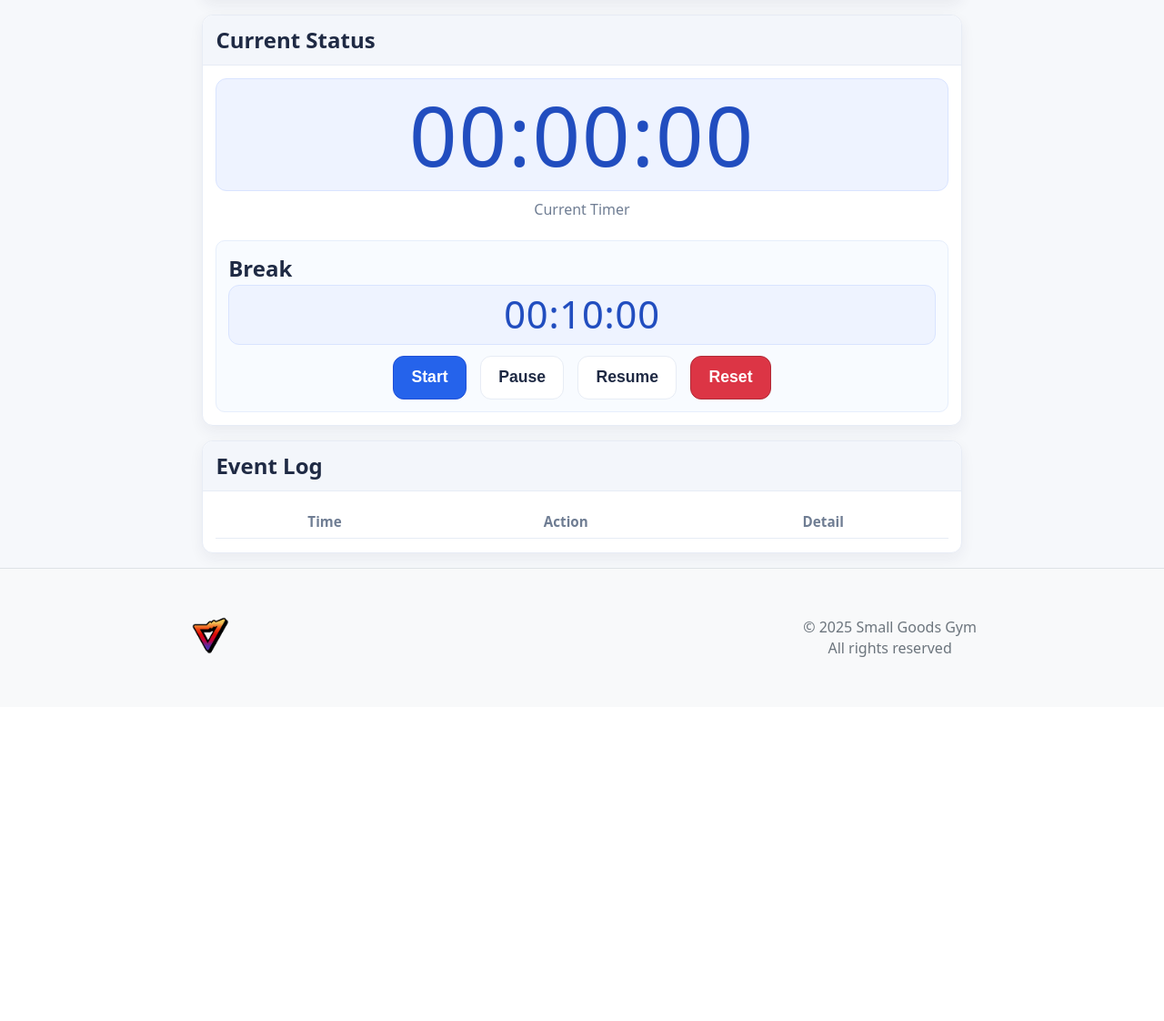
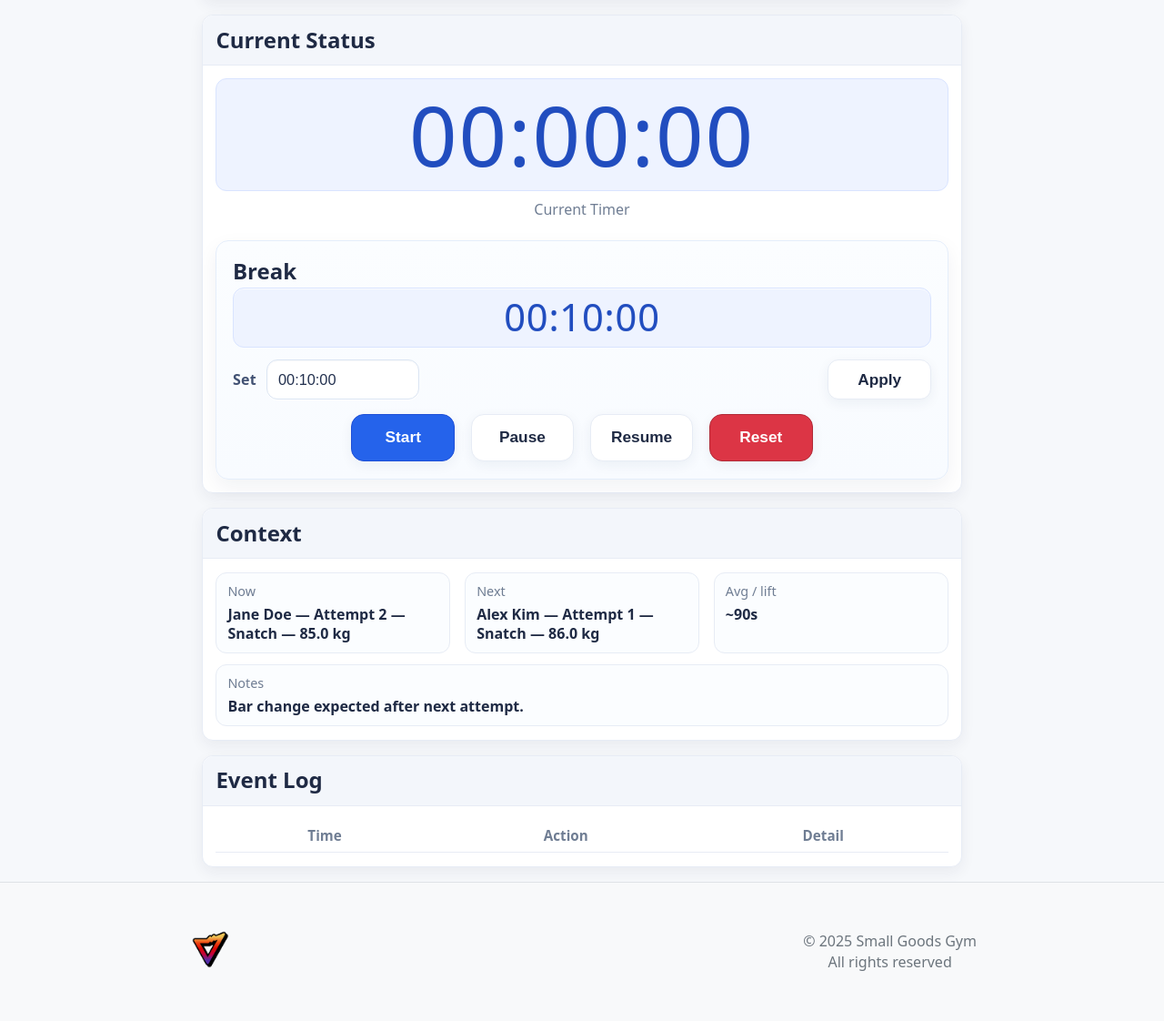
Before and after one commit to cits5206Group9/SmallGoods-Competition-app, a Flask app: page /admin/timer in a window 1280 px wide. Shown: the part 571-1693 px from the top of the page at 91% size. Before the commit the page ends 1293 px from the top, so only its background shows below. Run offline with Flask 3, Linux system fonts and the light colour scheme; lists and menus that the app fills with data are empty.

Commit message:
Added few features to timer page and added context

```diff
--- a/app/routes.py
+++ b/app/routes.py
@@ -25,11 +25,19 @@ def data():
 
 @admin_bp.route("/timer",endpoint="timer")
 def timer_page():
+    # Temporary context data (stub) for display only
+    ctx = {
+        "now":  {"athlete": "Jane Doe", "attempt": 2, "lift": "Snatch", "declared": 85.0},
+        "next": {"athlete": "Alex Kim", "attempt": 1, "lift": "Snatch", "declared": 86.0},
+        "avg_sec_per_lift": 90,
+        "notes": "Bar change expected after next attempt."
+    }
     # Defaults for MVP: 60s attempt, 10 min break
     return render_template(
         "admin/timer.html",
         default_attempt_seconds=60,
-        default_break_seconds=600
+        default_break_seconds=600,
+        context = ctx
     )
 
 @admin_bp.route('/referee')
--- a/app/static/css/timekeeper.css
+++ b/app/static/css/timekeeper.css
@@ -320,3 +320,151 @@ h6 { margin: 0 0 .5rem; font-size: 1rem; }
 /* Event Log: center-align text */
 .tk-table th,
 .tk-table td { text-align: center; }
+
+.timer-set {
+  display: flex;
+  align-items: center;
+  gap: .6rem;
+  margin: .5rem 0 .4rem;
+}
+.input-hms {
+  width: 9.5rem;           /* fits 00:10:00 comfortably */
+  padding: .55rem .7rem;
+  border: 1px solid #e7ecf5;
+  border-radius: 10px;
+  background: #fff;
+  font-size: 1rem;
+}
+#btnBreakApply.invalid { animation: pulse 300ms linear 1; }
+@keyframes pulse { 50% { transform: scale(0.98); } }
+
+
+/* ==== Break panel – refined look ======================================= */
+.panel {
+  background: linear-gradient(180deg, #fbfdff 0%, #f8fbff 100%);
+  border: 1px solid #e5eefb;
+  border-radius: 14px;
+  box-shadow: 0 8px 22px rgba(20, 35, 70, .06);
+  padding: 1rem 1.1rem 1.2rem;
+}
+
+.panel h6 {
+  /* Larger, confident heading */
+  font-size: clamp(1.1rem, .95rem + .6vw, 1.35rem);
+  font-weight: 900;
+  letter-spacing: .2px;
+  margin: 0 0 .75rem;
+  color: #24324e;
+}
+
+/* Timer chip — centered, with subtle inner glow */
+.panel .display-time {
+  text-align: center;
+  background: #eef4ff;
+  border: 1px solid #d9e7ff;
+  border-radius: 14px;
+  padding: .9rem 1.2rem;
+  color: #1f43b8;
+  text-shadow: 0 0 1px rgba(31, 67, 184, .25);
+  box-shadow: inset 0 1px 0 rgba(255,255,255,.7);
+  margin-bottom: .85rem;
+}
+
+/* "Set" row – clean alignment, input+button as a compact group */
+.timer-set {
+  display: grid;
+  grid-template-columns: auto 1fr auto; /* label / input / button */
+  gap: .6rem .7rem;
+  align-items: center;
+  margin: .2rem 0 .6rem;
+}
+.timer-set label {
+  color: #415173;
+  font-weight: 800;
+  letter-spacing: .2px;
+}
+.input-hms {
+  height: 44px;
+  width: 10.5rem;               /* fits 00:10:00 comfortably */
+  padding: .55rem .75rem;
+  border: 1px solid #dbe5f3;
+  border-radius: 12px;
+  background: #fff;
+  font-size: 1.02rem;
+  color: #23314f;
+  box-shadow: 0 1px 0 rgba(255,255,255,.8), inset 0 1px 2px rgba(31,49,97,.04);
+}
+.input-hms:focus {
+  outline: none;
+  border-color: #9ec1ff;
+  box-shadow: 0 0 0 3px rgba(66,133,244,.15);
+}
+
+/* Apply button styled to match your system buttons */
+#btnBreakApply {
+  height: 44px;
+  padding: .55rem 1.1rem;
+  border-radius: 12px;
+  font-weight: 800;
+}
+
+/* Primary action row – centered, with generous spacing */
+.panel .btn-row {
+  justify-content: center;
+  gap: .75rem;
+  margin-top: .95rem;
+}
+
+.panel .btn {
+  min-width: 7.1rem;
+  height: 52px;                 /* thumb-friendly */
+  padding: 0 1.1rem;
+  border-radius: 14px;
+  font-size: 1.08rem;
+  font-weight: 800;
+  box-shadow: 0 4px 14px rgba(22, 44, 88, .06);
+  transition: transform .05s ease, box-shadow .15s ease, filter .15s ease;
+}
+.panel .btn:hover { box-shadow: 0 8px 18px rgba(22,44,88,.1); filter: brightness(1.02); }
+.panel .btn:active { transform: translateY(1px); }
+
+/* Color accents already defined by your theme; just ensure contrast */
+.panel .btn.primary { background: #2563eb; border-color: #1e4fd7; color:#fff; }
+.panel .btn.danger  { background: #dc3545; border-color: #b02a37; color:#fff; }
+
+/* Responsive: stack "Set" row neatly on narrow phones */
+@media (max-width: 520px) {
+  .timer-set { grid-template-columns: 1fr 1fr; }
+  .timer-set label { grid-column: 1 / -1; }
+  #btnBreakApply { justify-self: start; }
+  .panel .btn { min-width: 6.4rem; height: 50px; font-size: 1.02rem; }
+}
+
+
+/* ===== Context panel (compact, readable) ===== */
+.ctx-grid {
+  display: grid;
+  grid-template-columns: repeat(3, 1fr);
+  gap: 12px 16px;
+}
+.ctx-item {
+  background: #fbfdff;
+  border: 1px solid #e7ecf5;
+  border-radius: 12px;
+  padding: .65rem .75rem;
+}
+.ctx-label {
+  font-size: .9rem;
+  color: #6f7d93;
+  margin-bottom: .25rem;
+}
+.ctx-value {
+  font-weight: 800;
+  color: #1f2a44;
+  line-height: 1.3;
+}
+.ctx-notes { grid-column: 1 / -1; }
+
+@media (max-width: 768px) {
+  .ctx-grid { grid-template-columns: 1fr; }
+}
--- a/app/static/js/timekeeper.js
+++ b/app/static/js/timekeeper.js
@@ -169,6 +169,51 @@
   bindClickAll("btnBreakResume", () => { breakClock.resume(); addLog("Break", "Resume"); });
   bindClickAll("btnBreakReset",  () => { breakClock.reset();  addLog("Break", "Reset");  });
 
+
+  // --- helper to parse "HH:MM:SS" or "MM:SS" or "SS" into seconds
+function parseHMS(str) {
+  if (!str) return NaN;
+  const parts = str.trim().split(":").map(s => s.trim());
+  if (parts.some(p => p === "")) return NaN;
+  if (parts.length === 3) {
+    const [hh, mm, ss] = parts.map(Number);
+    if ([hh,mm,ss].some(n => Number.isNaN(n) || n < 0)) return NaN;
+    return hh*3600 + mm*60 + ss;
+  } else if (parts.length === 2) {
+    const [mm, ss] = parts.map(Number);
+    if ([mm,ss].some(n => Number.isNaN(n) || n < 0)) return NaN;
+    return mm*60 + ss;
+  } else if (parts.length === 1) {
+    const ss = Number(parts[0]);
+    if (Number.isNaN(ss) || ss < 0) return NaN;
+    return ss;
+  }
+  return NaN;
+}
+
+// Pre-fill the input with the default break value in HH:MM:SS
+const breakHMSInput = document.getElementById("breakHMS");
+if (breakHMSInput) {
+  breakHMSInput.value = fmtHMS(window.TK_DEFAULT_BREAK || 600);
+}
+
+// Apply -> set countdown to entered time
+const btnBreakApply = document.getElementById("btnBreakApply");
+if (btnBreakApply && breakHMSInput) {
+  btnBreakApply.onclick = () => {
+    const secs = parseHMS(breakHMSInput.value);
+    if (!Number.isNaN(secs)) {
+      breakClock.set(secs);
+      addLog("Break", `Set ${fmtHMS(secs)}`);
+    } else {
+      // optional: quick visual shake
+      btnBreakApply.classList.add("invalid");
+      setTimeout(() => btnBreakApply.classList.remove("invalid"), 300);
+    }
+  };
+}
+
+
   // ---------- Keyboard shortcuts ----------
   document.addEventListener("keydown", (e) => {
     if (e.repeat) return;
--- a/app/templates/admin/timer.html
+++ b/app/templates/admin/timer.html
@@ -115,11 +115,68 @@
             <div class="panel">
               <h5>Break</h5>
               <div class="display-time small" id="breakClock">10:00</div>
+              <!-- new timer set -->
+              <div class="timer-set">
+                <label for="breakHMS"><strong>Set</strong></label>
+                <input id="breakHMS" type="text" inputmode="numeric" placeholder="HH:MM:SS" value="00:10:00" class="input-hms">
+                <button class="btn" id="btnBreakApply">Apply</button>
+              </div>
               <div class="btn-row">
                 <button class="btn primary" id="btnBreakStart">Start</button>
                 <button class="btn" id="btnBreakPause">Pause</button>
                 <button class="btn" id="btnBreakResume">Resume</button>
                 <button class="btn danger" id="btnBreakReset">Reset</button>
+              </div>
+            </div>
+          </div>
+        </div>
+      </div>
+
+
+      <!-- Context (Now / Next / Avg / Notes) -->
+      <div class="card mt-4">
+        <div class="card-header">
+          <h5>Context</h5>
+        </div>
+        <div class="card-body">
+          <div class="ctx-grid">
+            <div class="ctx-item">
+              <div class="ctx-label">Now</div>
+              <div class="ctx-value" id="ctx-now">
+                {% if context and context.now %}
+                  {{ context.now.athlete }} — Attempt {{ context.now.attempt }} — {{ context.now.lift }} — {{ context.now.declared }} kg
+                {% else %}
+                  —
+                {% endif %}
+              </div>
+            </div>
+
+            <div class="ctx-item">
+              <div class="ctx-label">Next</div>
+              <div class="ctx-value" id="ctx-next">
+                {% if context and context.next %}
+                  {{ context.next.athlete }} — Attempt {{ context.next.attempt }} — {{ context.next.lift }} — {{ context.next.declared }} kg
+                {% else %}
+                  TBD
+                {% endif %}
+              </div>
+            </div>
+
+            <div class="ctx-item">
+              <div class="ctx-label">Avg / lift</div>
+              <div class="ctx-value" id="ctx-avg">
+                {% if context and context.avg_sec_per_lift %}
+                  ~{{ context.avg_sec_per_lift }}s
+                {% else %}
+                  —
+                {% endif %}
+              </div>
+            </div>
+
+            <div class="ctx-item ctx-notes">
+              <div class="ctx-label">Notes</div>
+              <div class="ctx-value" id="ctx-notes">
+                {% if context and context.notes %}{{ context.notes }}{% else %}—{% endif %}
               </div>
             </div>
           </div>
```
Also changed, not shown: app/static/css/timekeeper_not_used.css (added, +412 -0 lines).
